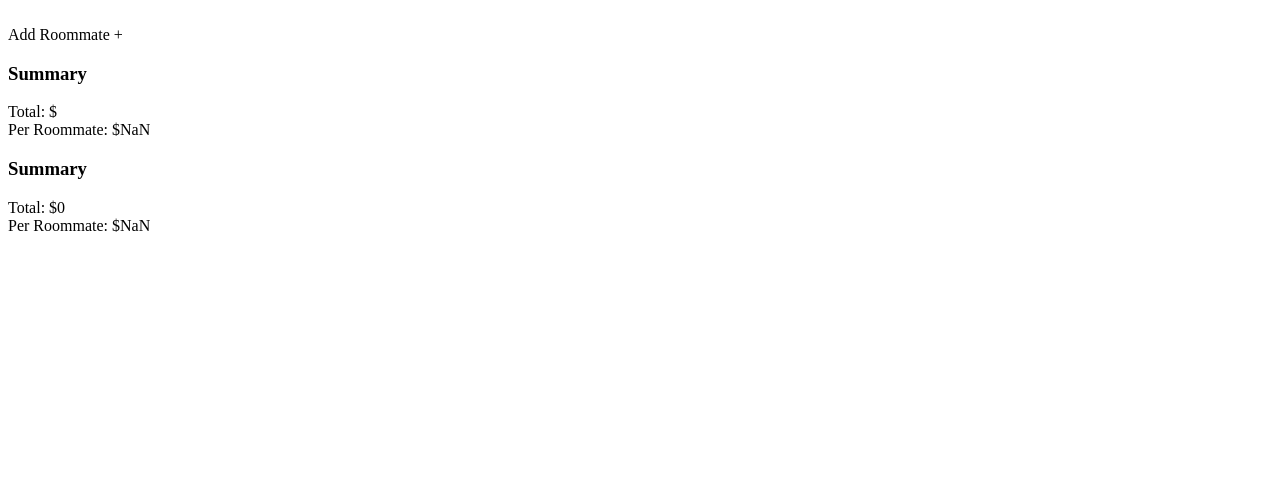
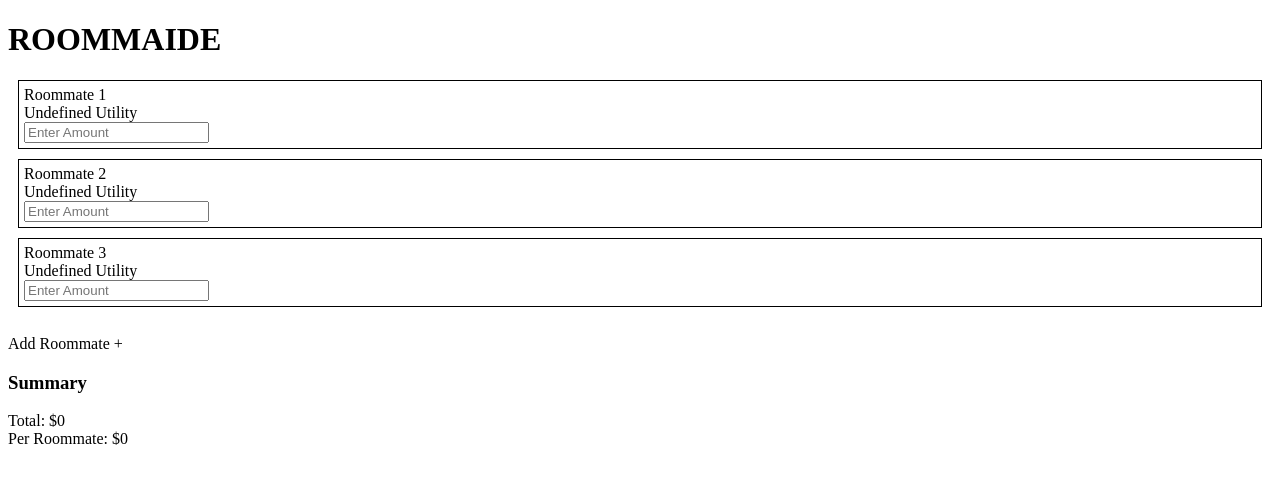
Before and after one commit to tgrander/roommaide-redux, a React (Create React App) app: page / in a window 1280 px wide. Shown: the top 482 px of the page. Built offline with nearby package versions, Linux system fonts and the light colour scheme; the HTML template or start-up script is replaced by a standard one.

Commit message:
[feat] Working refactor of Redux

```diff
--- a/src/App.js
+++ b/src/App.js
@@ -1,14 +1,14 @@
 import React, { Component } from 'react';
 
+import Header from './components/Header'
 import RoommateApp from './containers/RoommateApp'
-import TotalApp from './containers/TotalApp'
 
 class App extends Component {
   render() {
     return (
       <div className="App">
+        <Header />
         <RoommateApp />
-        <TotalApp />
       </div>
     );
   }
--- a/src/components/Dashboard.js
+++ b/src/components/Dashboard.js
@@ -1,18 +1,27 @@
 import React from 'react'
 
 import RoommatesList from './RoommatesList'
-import Summary from './Summary'
+import TotalApp from '../containers/TotalApp'
 
-const Dashboard = ({roommates, total, numberofRoommates}) => {
+const Dashboard = ({
+  roommates,
+  total,
+  numberofRoommates,
+  onAmountInput,
+  onAddRoommateClick
+}) => {
   return (
     <div>
       <RoommatesList
-        roommates={roommates}/>
-      <Summary
-        total={total}
-        numberofRoommates={numberofRoommates}/>
+        roommates={roommates}
+        onAmountInput={onAmountInput}
+        onAddRoommateClick={onAddRoommateClick}
+        />
+      <TotalApp />
     </div>
   )
 }
 
+
+
 export default Dashboard
--- a/src/components/Roommate.js
+++ b/src/components/Roommate.js
@@ -2,12 +2,12 @@ import React, { Component } from 'react'
 
 import '../css/roommate.css'
 
-const Roommate = ( { roommate, handleAmountInput } ) => {
+const Roommate = ( { roommate, roommates, onAmountInput } ) => {
 
   const input = (e) => {
     const parsedAmount = +e.target.value
     if (Number.isInteger(parsedAmount)) {
-      handleAmountInput(roommate.id, parsedAmount)
+      onAmountInput(roommate.id, parsedAmount, roommates)
     }
   }
 
--- a/src/components/RoommatesList.js
+++ b/src/components/RoommatesList.js
@@ -2,17 +2,18 @@ import React from 'react'
 
 import Roommate from './Roommate'
 
-const RoommatesList = ({roommates}) => {
+const RoommatesList = ({roommates, onAmountInput, onAddRoommateClick}) => {
 
-  // const mapRoommates = (roommates) => (
-  //   Object.keys(roommates).map(id =>
-  //     <Roommate
-  //       key={id}
-  //       roommate={roommates[id]}
-  //       handleAmountInput={handleAmountInput}
-  //     />
-  //   )
-  // )
+  const mapRoommates = (roommates) => (
+    Object.keys(roommates).map(id =>
+      <Roommate
+        key={id}
+        roommate={roommates[id]}
+        roommates={roommates}
+        onAmountInput={onAmountInput}
+      />
+    )
+  )
 
   const newRoommate = (e) => {
     e.preventDefault()
@@ -24,7 +25,7 @@ const RoommatesList = ({roommates}) => {
   return (
     <div>
       <div>
-
+        {mapRoommates(roommates)}
       </div><br/>
       <a
         className="add-roomie"
--- a/src/components/Total.js
+++ b/src/components/Total.js
@@ -1,10 +1,17 @@
 import React from 'react'
 
-const Total = ({total, numberofRoommates}) => (
-  <div>
-    Total: ${total} <br/>
-    Per Roommate: ${total/numberofRoommates}
-  </div>
-)
+const Total = ({total, numberofRoommates}) => {
+
+    const perRoommate = (total, numberofRoommates) => {
+      return numberofRoommates > 0 ? total/numberofRoommates : 0
+    }
+
+    return (
+      <div>
+        Total: ${total} <br/>
+        Per Roommate: ${perRoommate(total, numberofRoommates)}
+      </div>
+    )
+}
 
 export default Total
--- a/src/containers/RoommateApp.js
+++ b/src/containers/RoommateApp.js
@@ -11,17 +11,6 @@ import {
   updateUtility
 } from '../actions/roommate_actions'
 
-// class RoommateApp extends Component {
-//
-//       _handleAmountInput(id, amount){
-//           this.props.updateAmount(id, amount, this.props.roommates)
-//       }
-//       _handleAddRoommateClick(){
-//         this.props.addRoommate(this.props.roommates)
-//       }
-//
-// }
-
 const mapStateToProps = (state) => {
   const { roommates } = state.roommates
   console.log('ROOMMATES: ', roommates);
@@ -32,8 +21,12 @@ const mapStateToProps = (state) => {
 
 const mapDispatchToProps = (dispatch) => {
   return {
-    onAmountInput: (id, amount, roommates) => dispatch(updateAmount(id, amount, roommates)),
-    onAddRoommateClick: (roommates) => dispatch(addRoommate(roommates))
+    onAmountInput: (id, amount, roommates) => {
+      dispatch(updateAmount(id, amount, roommates))
+    },
+    onAddRoommateClick: (roommates) => {
+      dispatch(addRoommate(roommates))
+    }
   }
 }
 
--- a/src/reducers/reducer_roommates.js
+++ b/src/reducers/reducer_roommates.js
@@ -14,7 +14,7 @@ const INITIAL_STATE = {
     2: new Roommate,
     3: new Roommate
   },
-  numberofRoommates: 0,
+  numberofRoommates: 3,
   total: 0
 }
 
```
